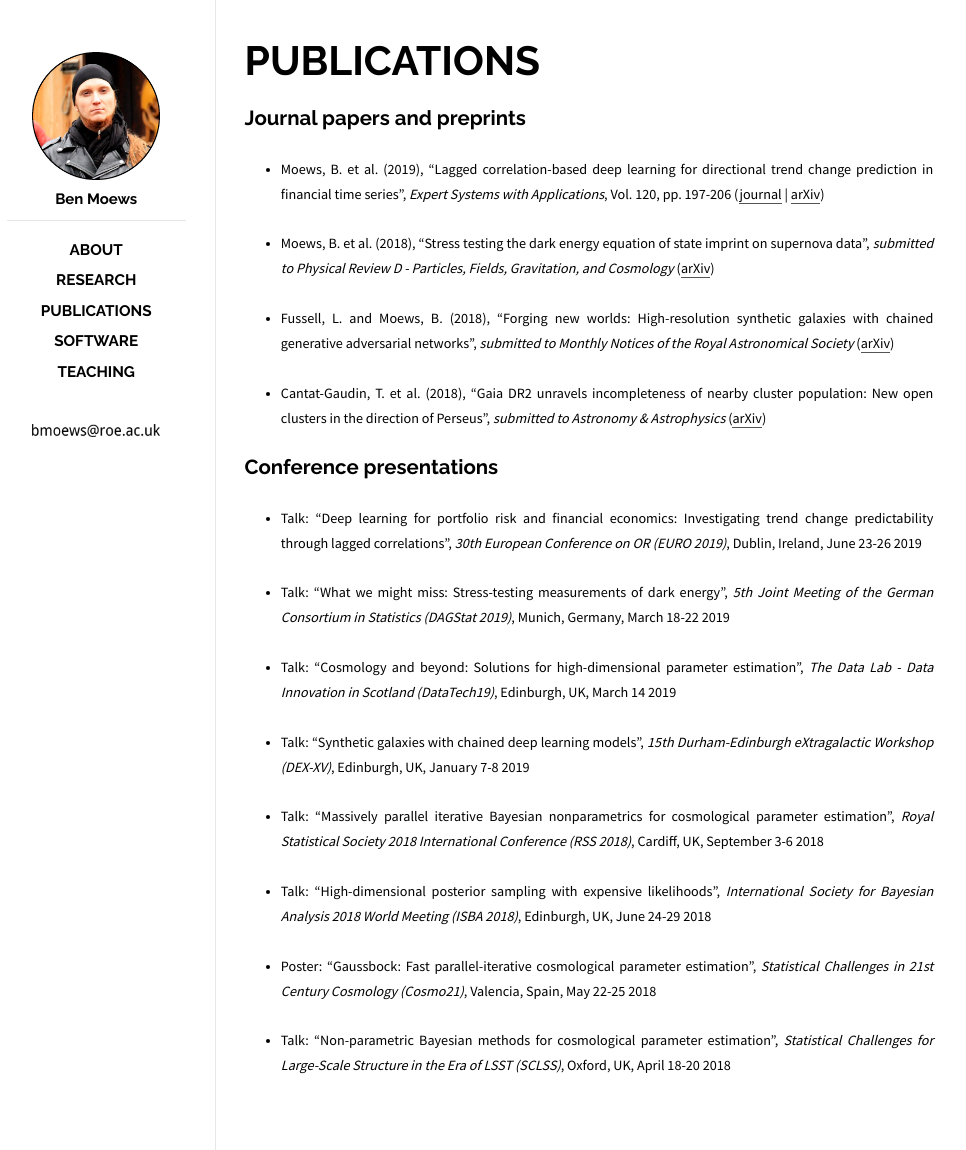
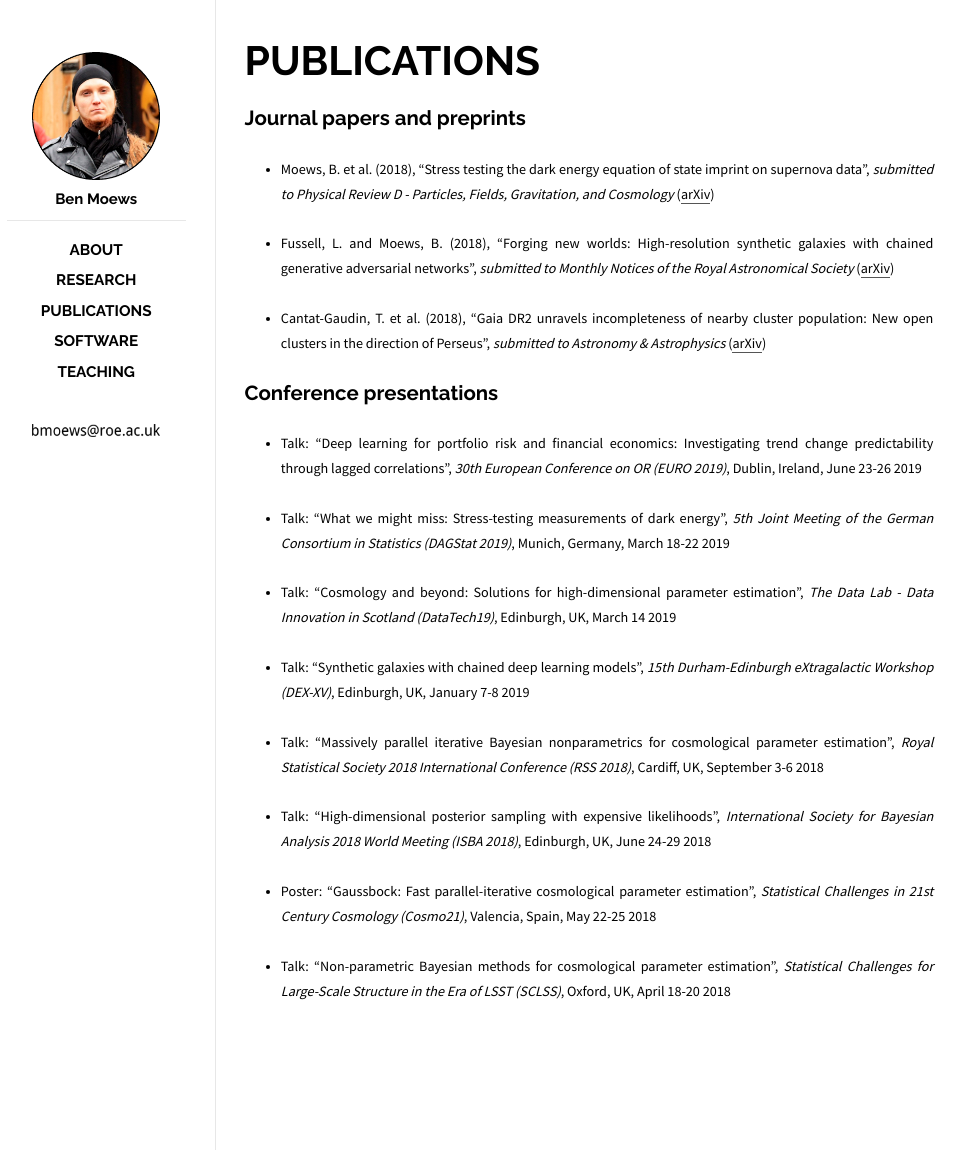
Before and after one commit to moews/moews.github.io, a Jekyll site: the page built from _posts/2017-03-25-publications.md, in a window 1280 px wide. Shown: the whole page, without its empty margins (143-1109 px from the left). Built offline with Jekyll 4.4.1, drawn with Linux system fonts in a browser that asks for light colours.

Commit message:
Update 2017-03-25-publications.md

```diff
--- a/_posts/2017-03-25-publications.md
+++ b/_posts/2017-03-25-publications.md
@@ -8,7 +8,7 @@
 
 ## Journal papers and preprints
 
-* <small>Moews, B. et al. (2019), "Lagged correlation-based deep learning for directional trend change prediction in financial time series", _Expert Systems with Applications_, Vol. 120, pp. 197-206 ([journal](https://doi.org/10.1016/j.eswa.2018.11.027) | [arXiv](https://arxiv.org/abs/1811.11287))</small>
+<!--* <small>Moews, B. et al. (2019), "Lagged correlation-based deep learning for directional trend change prediction in financial time series", _Expert Systems with Applications_, Vol. 120, pp. 197-206 ([journal](https://doi.org/10.1016/j.eswa.2018.11.027) | [arXiv](https://arxiv.org/abs/1811.11287))</small>-->
 
 * <small>Moews, B. et al. (2018), "Stress testing the dark energy equation of state imprint on supernova data", _submitted to Physical Review D - Particles, Fields, Gravitation, and Cosmology_ ([arXiv](https://arxiv.org/abs/1812.09786))</small>
 
```
